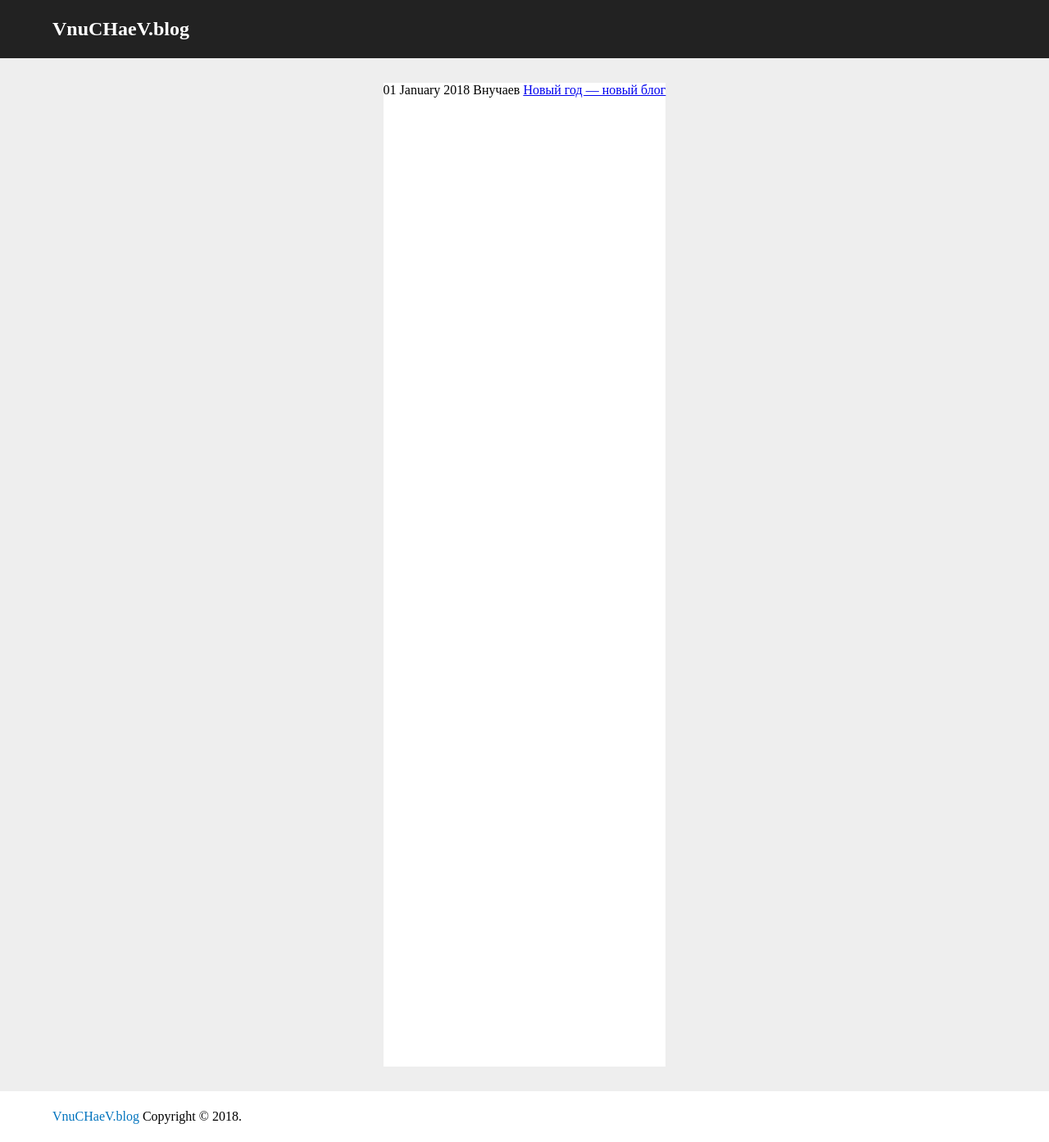
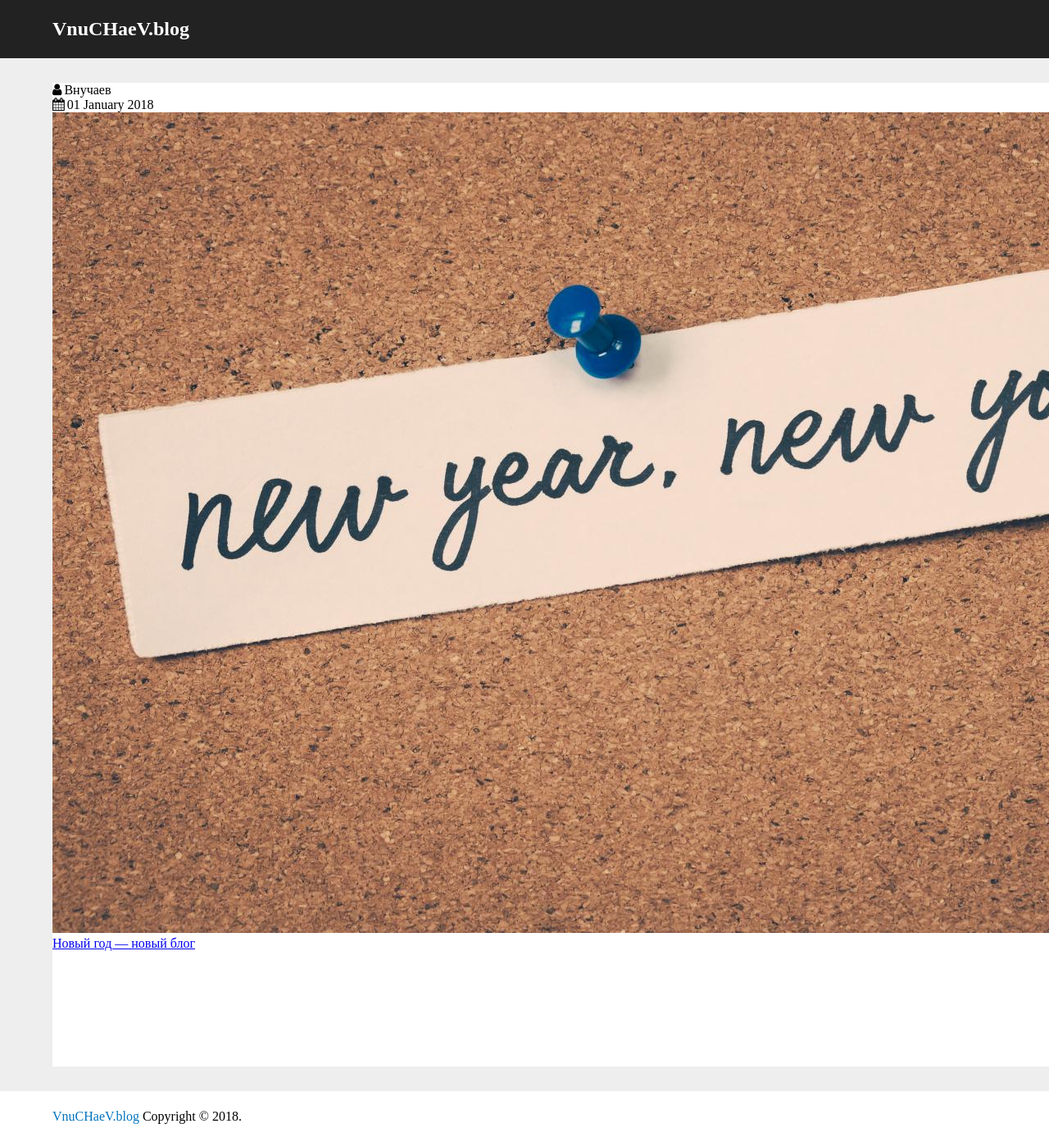
Before and after one commit to vitoyucepi/blog, a Jekyll site: the page built from index.html, in a window 1280 px wide. Shown: the whole page at 82% size. Built offline with Jekyll 4.4.1, drawn with Linux system fonts in a browser that asks for light colours.

Commit message:
mainpage fix

```diff
--- a/_layouts/main.html
+++ b/_layouts/main.html
@@ -2,7 +2,7 @@
 layout: default
 ---
 <div id="container">
-    <div id="post-list" style="height: 1200px;">
+    <div id="postlist" style="height: 1200px;">
         {{ content }}
     </div>
     <div id="sidebar" style="height: 500px;">
--- a/css/default.css
+++ b/css/default.css
@@ -66,7 +66,7 @@
     display: flex;
 }
 
-#post-list {
+#postlist {
     flex-grow: 2;
     background: #FFF;
 }
@@ -100,3 +100,5 @@
 .fa {
     padding-right: 3px;
 }
+
+#postlist #postitem
--- a/index.html
+++ b/index.html
@@ -2,7 +2,10 @@
 layout: main
 ---
 {% for post in site.posts %}
-    {{ post.date {{ page.date | date: "%d %B %Y" }}
-    {{ post.author }}
-    <a href="{{ site.baseurl | append: post.url }}">{{ post.title }}</a>
+    <div class="postitem">
+        <div id="author"><i class="fa fa-user"></i>{{ post.author }}</div>
+        <div id="date"><i class="fa fa-calendar"></i>{{ post.date | date: "%d %B %Y" }}</div>
+        <img src="{{ site.baseurl }}/{{ post.image }}">
+        <a href="{{ site.baseurl | append: post.url }}">{{ post.title }}</a>
+    </div>
 {% endfor %}
```
